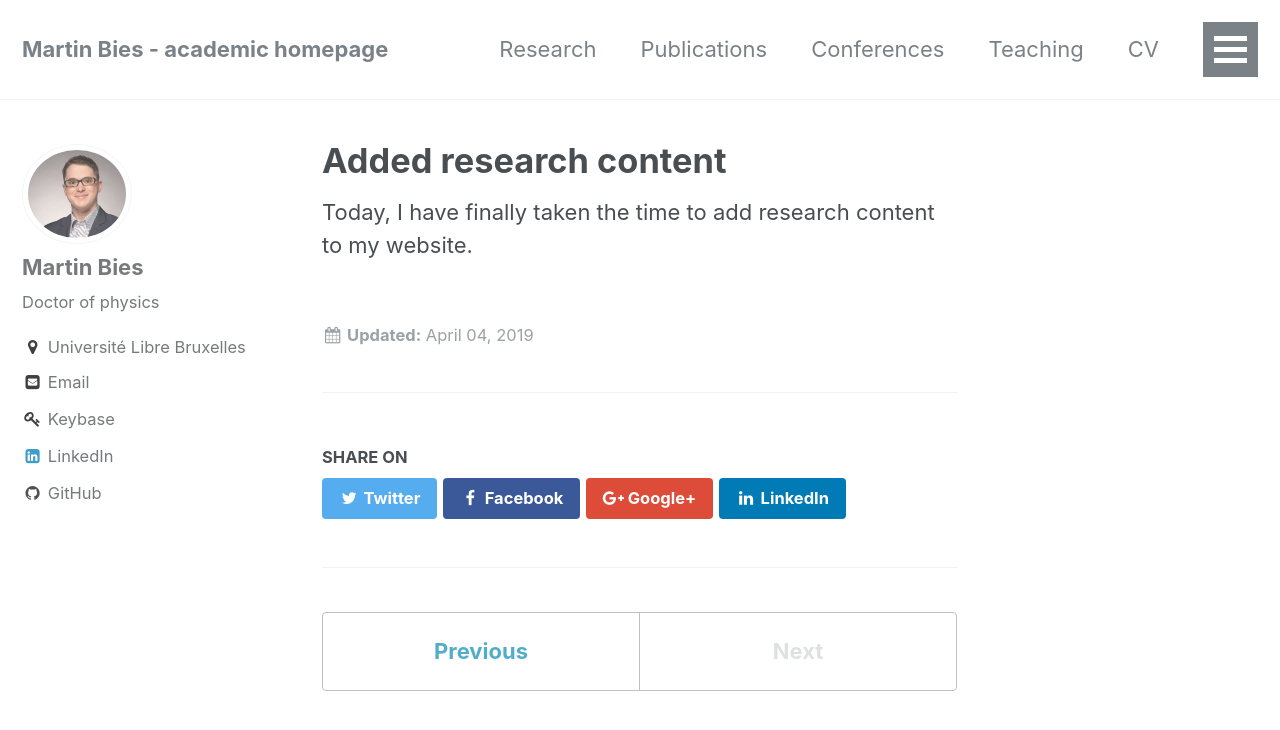
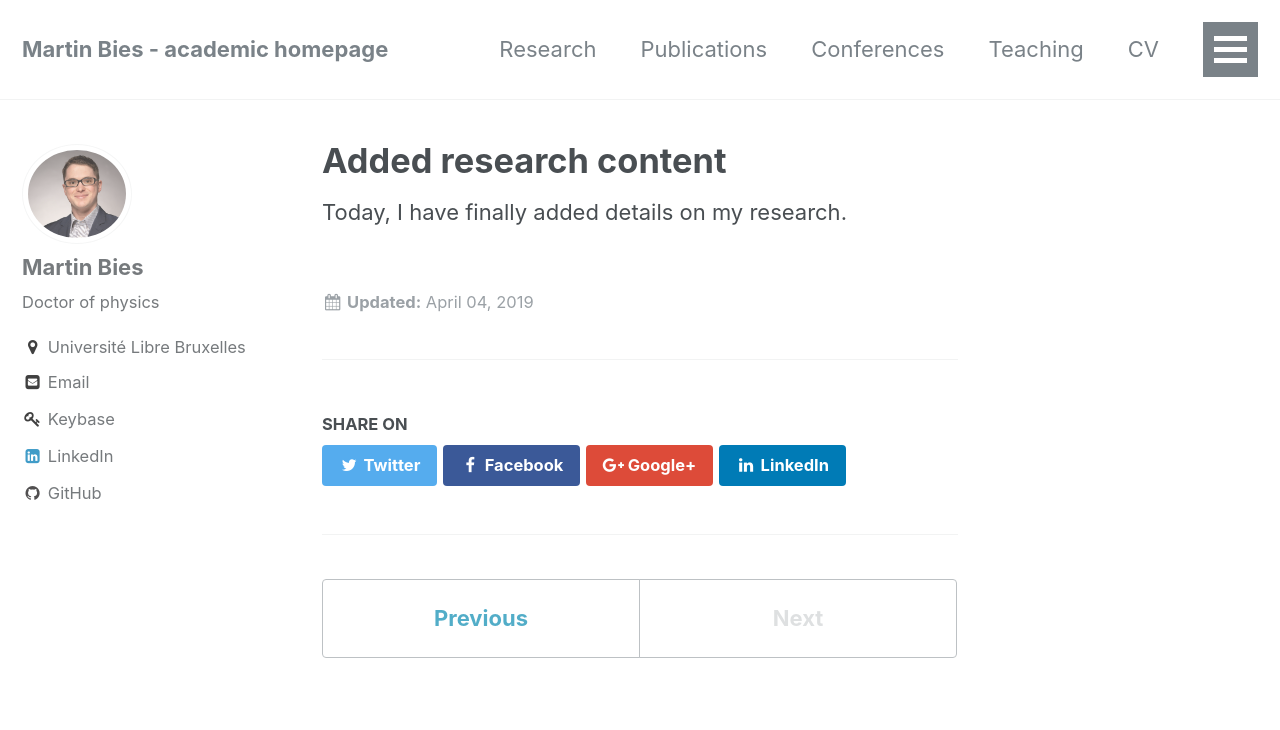
Before and after one commit to MartinBies/MartinBies.github.io, a Jekyll site: the page built from _posts/2019-04-04-Added Research Content.md, in a window 1280 px wide and 900 px high. Shown: the top 730 px of the window. Built offline with Jekyll 4.4.1, drawn with Linux system fonts in a browser that asks for light colours.

Commit message:
Updated post

```diff
--- a/_posts/2019-04-04-Added Research Content.md
+++ b/_posts/2019-04-04-Added Research Content.md
@@ -2,7 +2,7 @@
 comments: false
 ---
 
-Today, I have finally taken the time to add research content to my website.
+Today, I have finally added details on my research.
 
 <!--You can do bullet points like this
 * a
```
